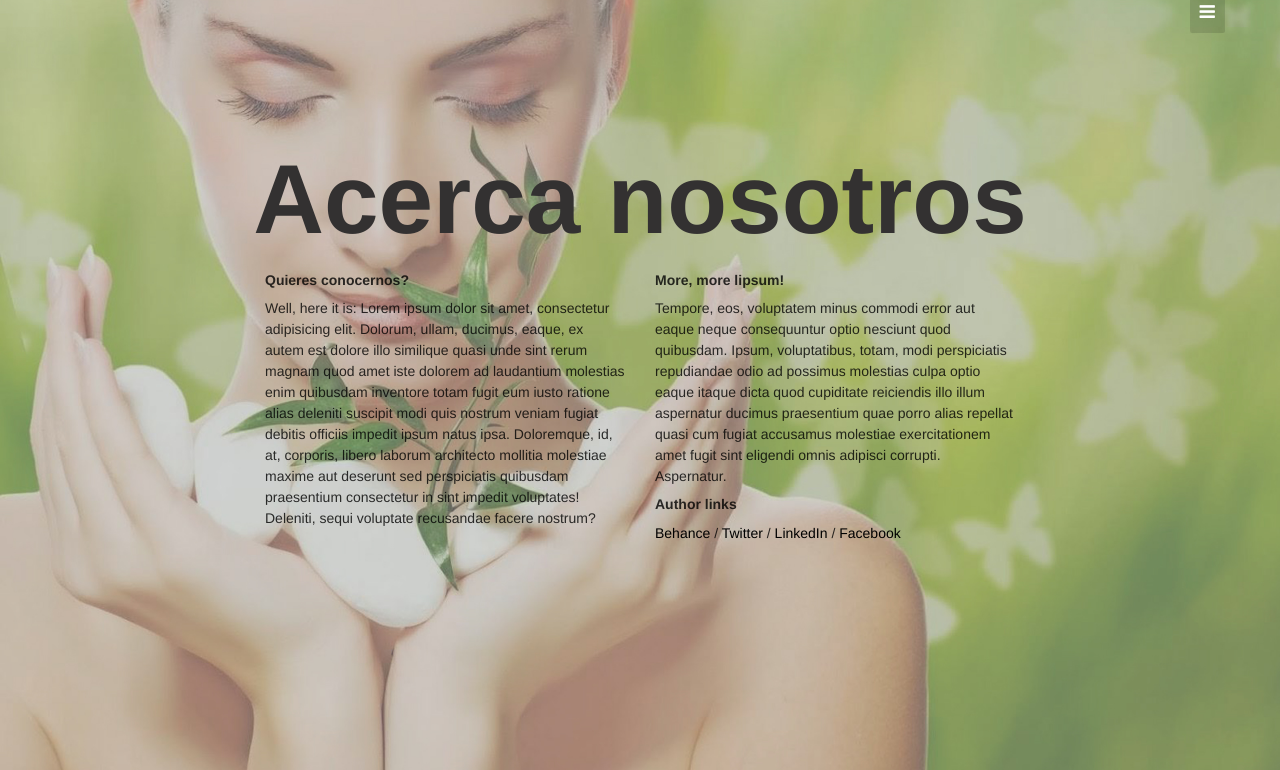
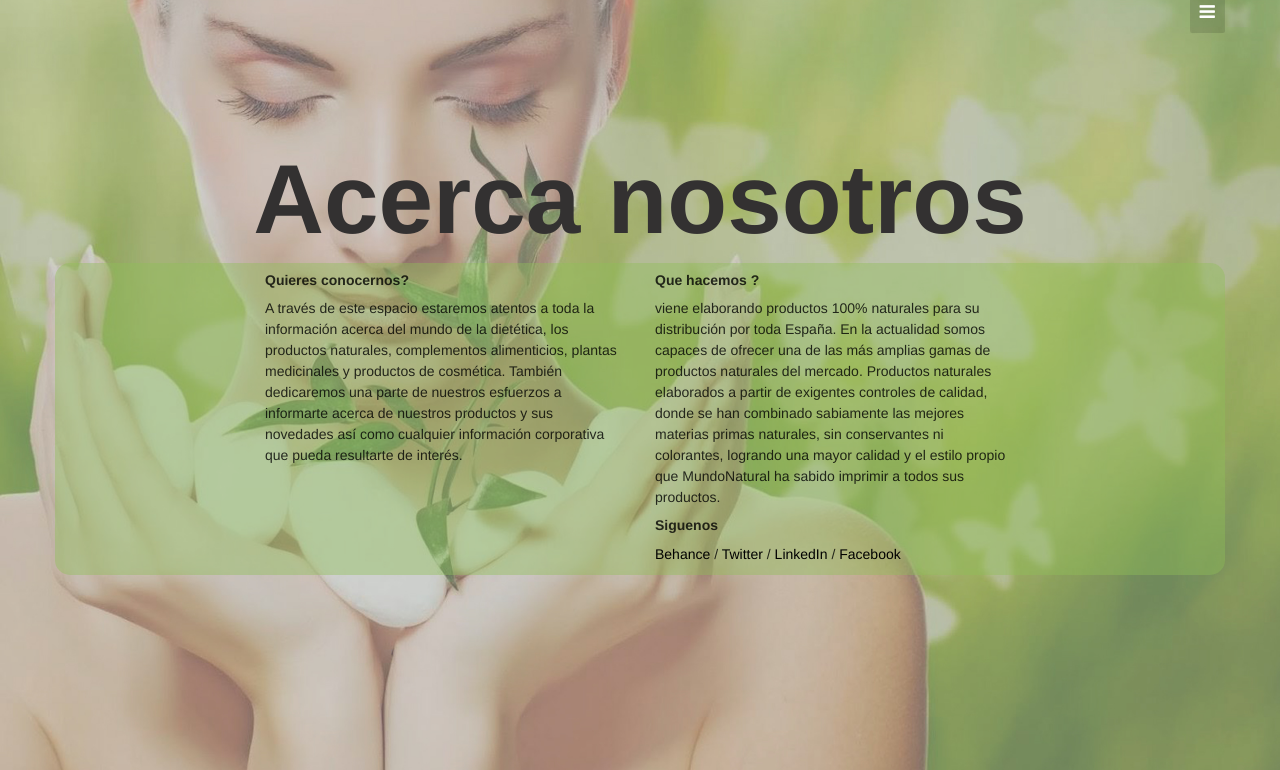
Before and after one commit to cuscamayta/websitemundonatural, a PHP site: page / in a window 1280 px wide, after a click on "Acerca de". Shown: the part 30-800 px from the top of the page. Run offline with PHP 8.4, Linux system fonts and the light colour scheme; some libraries are stand-ins or nearby versions; some web fonts are replaced.

Commit message:
modify map

```diff
--- a/assets/css/magister.css
+++ b/assets/css/magister.css
@@ -576,3 +576,15 @@ a:hover, a:active { color:#fff; text-decoration: underline; }
 #contact{
 	    padding-top: 0px !important;
 }
+
+.acercade{
+	    background-color: rgba(143, 191, 88, 0.42);
+    border-radius: 15px;
+}
+
+.contact-map{
+	border: 0;
+    border-radius: 20px;
+    padding-top: 5px;
+    padding-right: 23px;
+}
--- a/index.html
+++ b/index.html
@@ -71,24 +71,16 @@
 		<div class="container">
 
 			<h2 class="text-center title">Acerca nosotros</h2>
-			<div class="row">
+			<div class="row acercade">
 				<div class="col-sm-4 col-sm-offset-2">
 					<h5><strong>Quieres conocernos?<br></strong></h5>
-					<p>Well, here it is: Lorem ipsum dolor sit amet, consectetur adipisicing elit. Dolorum, ullam, ducimus, eaque, ex autem
-						est dolore illo similique quasi unde sint rerum magnam quod amet iste dolorem ad laudantium molestias enim quibusdam
-						inventore totam fugit eum iusto ratione alias deleniti suscipit modi quis nostrum veniam fugiat debitis officiis impedit
-						ipsum natus ipsa. Doloremque, id, at, corporis, libero laborum architecto mollitia molestiae maxime aut deserunt sed
-						perspiciatis quibusdam praesentium consectetur in sint impedit voluptates! Deleniti, sequi voluptate recusandae facere
-						nostrum?
+					<p>A través de este espacio estaremos atentos a toda la información acerca del mundo de la dietética, los productos naturales, complementos alimenticios, plantas medicinales y productos de cosmética. También dedicaremos una parte de nuestros esfuerzos a informarte acerca de nuestros productos y sus novedades así como cualquier información corporativa que pueda resultarte de interés.
 					</p>
 				</div>
 				<div class="col-sm-4">
-					<h5><strong>More, more lipsum!<br></strong></h5>
-					<p>Tempore, eos, voluptatem minus commodi error aut eaque neque consequuntur optio nesciunt quod quibusdam. Ipsum, voluptatibus,
-						totam, modi perspiciatis repudiandae odio ad possimus molestias culpa optio eaque itaque dicta quod cupiditate reiciendis
-						illo illum aspernatur ducimus praesentium quae porro alias repellat quasi cum fugiat accusamus molestiae exercitationem
-						amet fugit sint eligendi omnis adipisci corrupti. Aspernatur.</p>
-					<h5><strong>Author links<br></strong></h5>
+					<h5><strong>Que hacemos ?<br></strong></h5>
+					viene elaborando productos 100% naturales para su distribución por toda España. En la actualidad somos capaces de ofrecer una de las más amplias gamas de productos naturales del mercado. Productos naturales elaborados a partir de exigentes controles de calidad, donde se han combinado sabiamente las mejores materias primas naturales, sin conservantes ni colorantes, logrando una mayor calidad y el estilo propio que MundoNatural ha sabido imprimir a todos sus productos.</p>
+					<h5><strong>Siguenos<br></strong></h5>
 					<p><a href="http://be.net/pozhilov9409">Behance</a> / <a href="https://twitter.com/serggg">Twitter</a> / <a href="http://linkedin.com/pozhilov">LinkedIn</a>						/ <a href="https://www.facebook.com/pozhilov">Facebook</a></p>
 				</div>
 			</div>
@@ -196,7 +188,7 @@
 					</div>
 				</div>
 				<div class="col-md-6 col-contact">
-					<iframe width="100%" height="323" frameborder="0" scrolling="no" marginheight="0" marginwidth="0" src="https://maps.google.co.uk/maps?f=q&source=s_q&hl=en&geocode=&q=15+Springfield+Way,+Hythe,+CT21+5SH&aq=t&sll=52.8382,-2.327815&sspn=8.047465,13.666992&ie=UTF8&hq=&hnear=15+Springfield+Way,+Hythe+CT21+5SH,+United+Kingdom&t=m&z=14&ll=51.077429,1.121722&output=embed"></iframe>
+					<iframe class="contact-map" src="https://www.google.com/maps/embed?pb=!1m18!1m12!1m3!1d3798.940285155871!2d-63.18156042043275!3d-17.79450336613382!2m3!1f0!2f0!3f0!3m2!1i1024!2i768!4f13.1!3m3!1m2!1s0x93f1e8407cf94383%3A0xb0b74cb153daba1f!2sCine+Center+4k!5e0!3m2!1ses-419!2ses!4v1492517856238" width="600" height="350" frameborder="0" style="border:0" allowfullscreen></iframe>
 				</div>
 			</div>
 			<div class="row">
```
